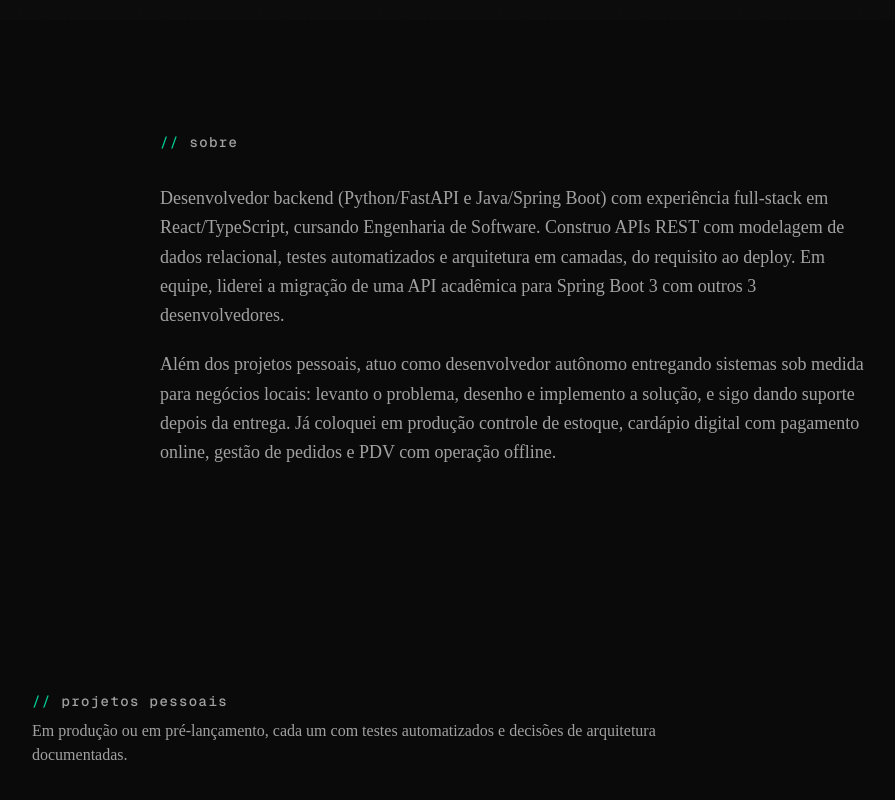
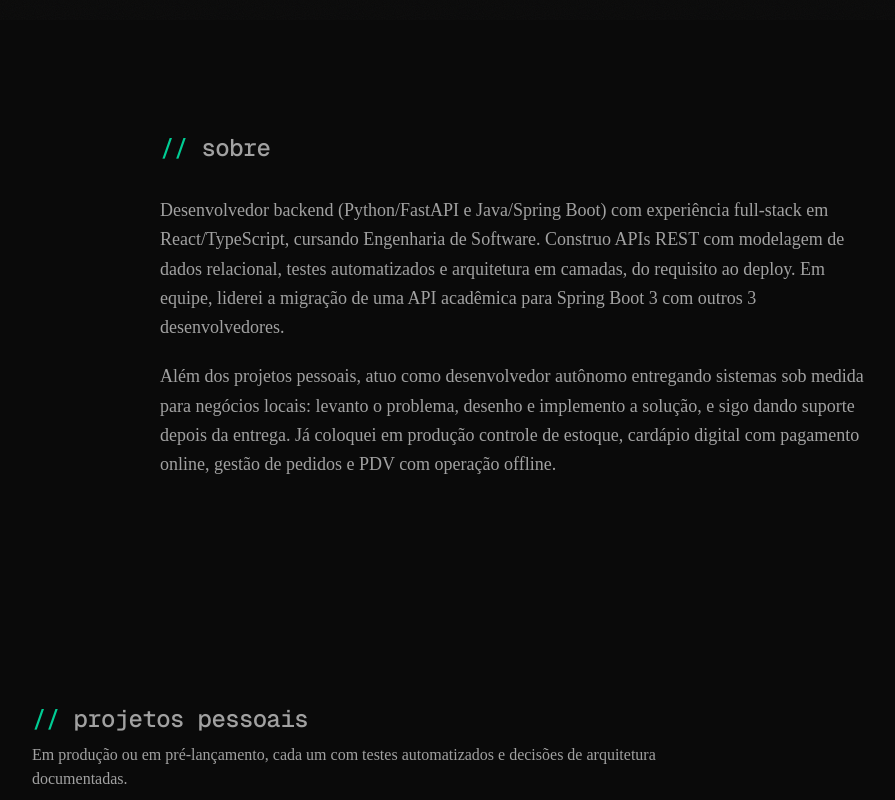
Before and after one commit to dennys-swe/portfolio, a Next.js app: page / in a window 1280 px wide. Shown: the part 780-1580 px from the top of the page, without its empty margins (120-1015 px from the left). Built offline with nearby package versions, Linux system fonts and the light colour scheme.

Commit message:
ui: enlarge section labels (text-sm to text-xl/2xl, tighter tracking)

```diff
--- a/src/components/section-label.tsx
+++ b/src/components/section-label.tsx
@@ -9,7 +9,7 @@ export function SectionLabel({ children }: { children: string }) {
       whileInView={{ opacity: 1, y: 0 }}
       viewport={{ once: true, margin: "-40px" }}
       transition={{ duration: 0.4, ease: [0.16, 1, 0.3, 1] }}
-      className="font-mono text-sm font-medium tracking-widest text-muted-foreground"
+      className="font-mono text-xl font-medium tracking-tight text-muted-foreground sm:text-2xl"
     >
       <span className="text-brand">// </span>
       {children.toLowerCase()}
```
